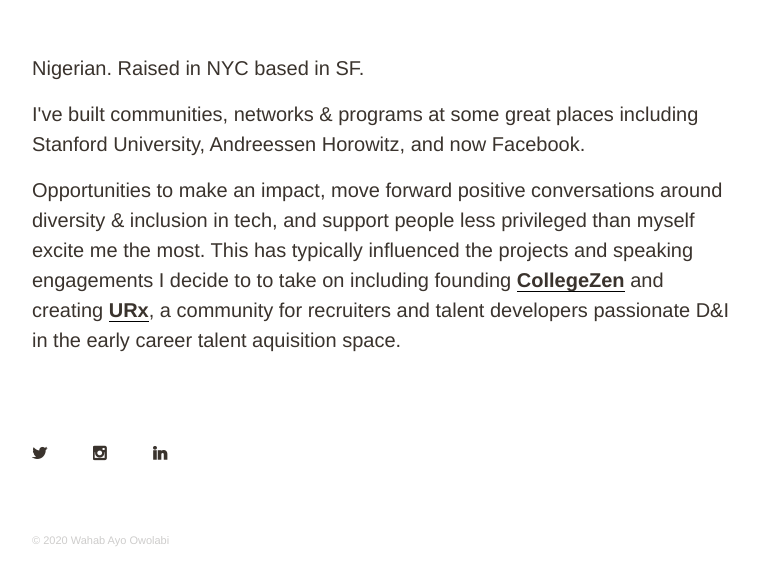
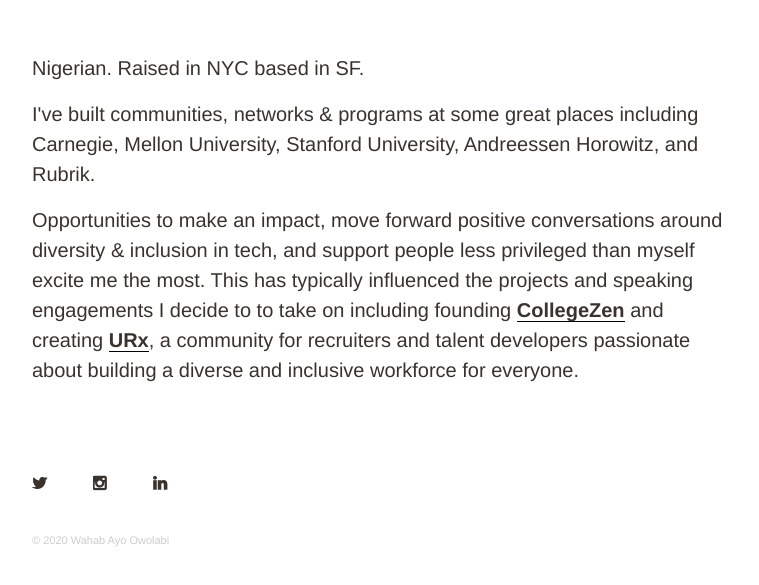
Before and after one commit to pbnyc266/pbnyc266, a plain HTML site: page index.html in a window 1280 px wide. Shown: the part 225-810 px from the top of the page, without its empty margins (118-877 px from the left). Drawn offline with nearby package versions, Linux system fonts and the light colour scheme.

Commit message:
update 2020

```diff
--- a/index.html
+++ b/index.html
@@ -29,15 +29,15 @@
         <p>Nigerian. Raised in NYC based in SF. </p>
 
         <p>
-          I've built communities, networks & programs at some great places including Stanford University, Andreessen Horowitz,
-           and now Facebook.
+          I've built communities, networks & programs at some great places including Carnegie, Mellon University, Stanford University, Andreessen Horowitz,
+           and Rubrik.
 
         </p>
 
         <p> Opportunities to make an impact, move forward positive conversations around diversity & inclusion in tech, and support people less privileged than myself excite me the most.
             This has typically influenced the projects and speaking engagements I decide to to take on including founding
             <a href="https://www.google.com/url?sa=t&rct=j&q=&esrc=s&source=web&cd=3&ved=0ahUKEwjq97THhMTPAhUn2oMKHetfAPwQFggmMAI&url=https%3A%2F%2Ftechcrunch.com%2F2013%2F01%2F29%2Fthe-17-winners-of-the-facebook-gates-foundations-education-app-contest-are-making-college-easier%2F&usg=AFQjCNHoqUG-roDkE2U1D0aO8gQFHSEOkQ&bvm=bv.134495766,d.dmo" target="_blank">CollegeZen</a>
-       and creating <a href="http://www.urxconference.com/" target="_blank">URx</a>, a community for recruiters and talent developers passionate D&I in the early career talent aquisition space.
+       and creating <a href="http://www.urxcmmunity.com/" target="_blank">URx</a>, a community for recruiters and talent developers passionate about building a diverse and inclusive workforce for everyone.
         </p>
     </div>
 
```
